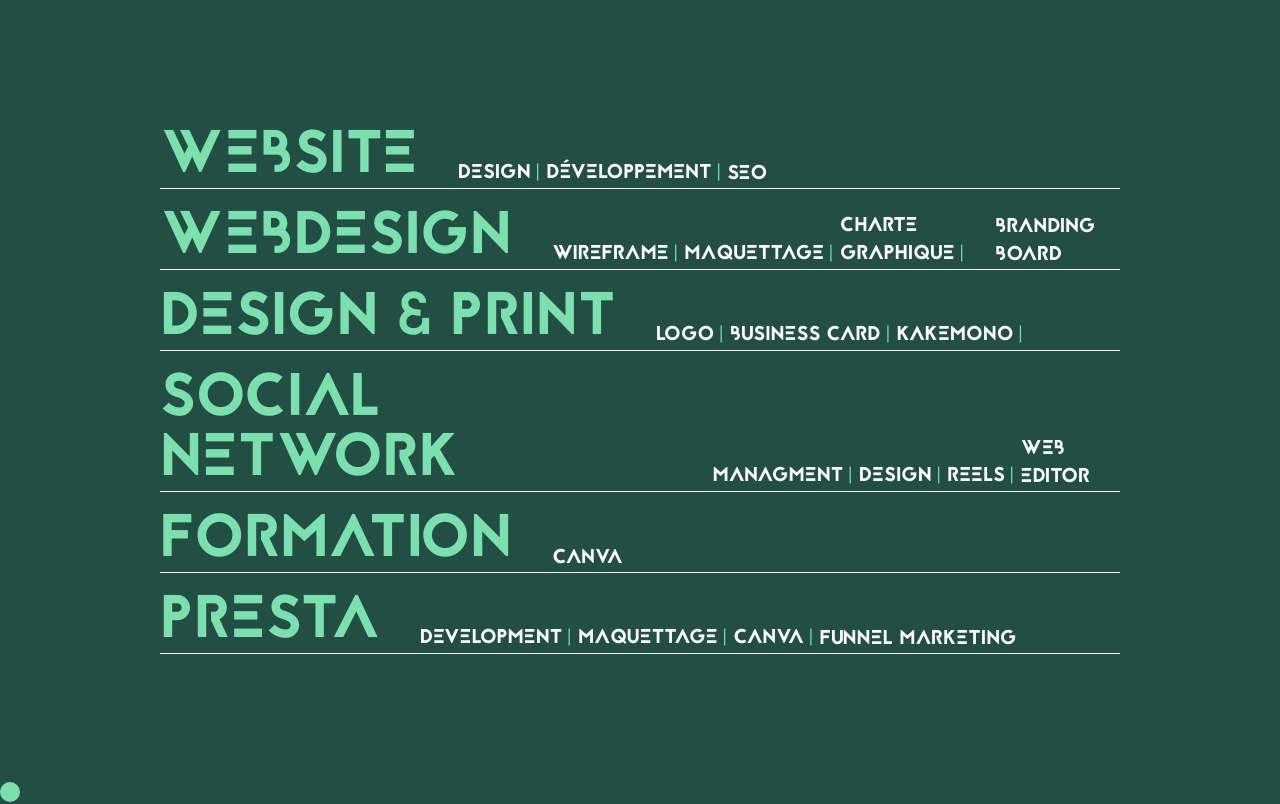
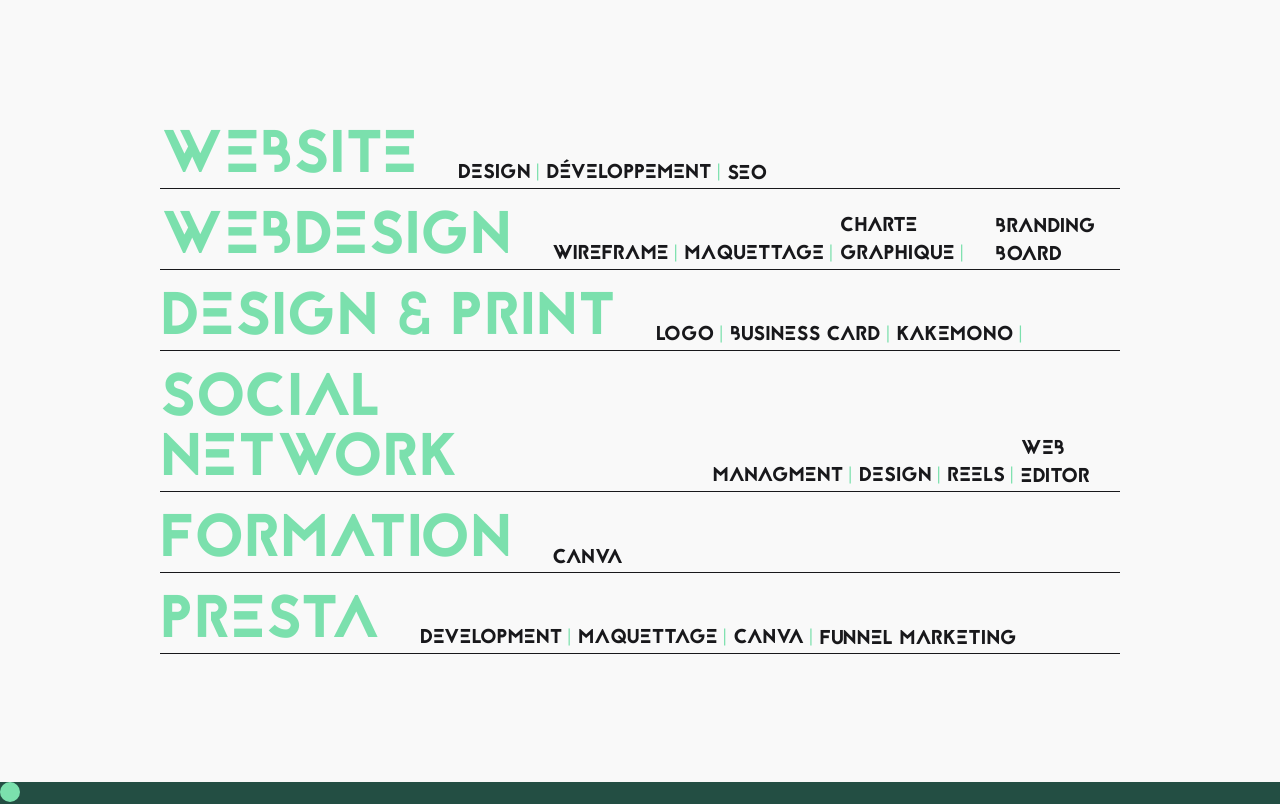
Before and after one commit to webcreatis/WC, a Next.js app: page / in a window 1280 px wide. Shown: the part 3660-4464 px from the top of the page. Built offline with nearby package versions, Linux system fonts and the light colour scheme.

Commit message:
WEBCREATIS > change style of services ans customers section

```diff
--- a/app/components/AnimatedLogos.jsx
+++ b/app/components/AnimatedLogos.jsx
@@ -26,6 +26,7 @@
 
     // Configuration de base
     const scene = new THREE.Scene();
+    scene.background = new THREE.Color(0x18181b); // Noir
     const camera = new THREE.PerspectiveCamera(
       75,
       clientWidth / clientHeight,
@@ -45,7 +46,7 @@
     camera.position.z = 5;
 
     // Lumières
-    const light = new THREE.AmbientLight(0xffffff, 0.5); // Lumière douce
+    const light = new THREE.AmbientLight(0x18181b, 1); // Lumière douce
     scene.add(light);
 
     // Loader pour les textures des logos
@@ -83,8 +84,9 @@
         color: 0xffffff,
         transparent: true, // Permet à la texture d'avoir des zones transparentes
         opacity: 1,
+        blending: THREE.NormalBlending,
       });
-      const geometry = new THREE.PlaneGeometry(1.4, 1.4); // Taille initiale des logos
+      const geometry = new THREE.PlaneGeometry(1.6, 1.6); // Taille initiale des logos
       const logo = new THREE.Mesh(geometry, material);
 
       // Position et mouvement aléatoires
@@ -198,6 +200,8 @@
         if (container) {
           container.removeChild(renderer.domElement);
           container.removeEventListener("click", onMouseClick);
+          container.removeEventListener("mousemove", onMouseMove);
+          container.removeEventListener("click", onClick);
         }
       }
     };
--- a/app/components/ServicesSection.tsx
+++ b/app/components/ServicesSection.tsx
@@ -61,17 +61,17 @@
   }, [cursorPosition]);
 
   return (
-    <section className="services w-full h-auto flex-col justify-start items-start">
+    <section className="w-full h-auto flex-col justify-start items-start bg-white">
       <div
         id="services-header"
         className="flex justify-center items-center pt-32 pb-32"
       >
         <Laptop color="#7BE0AD" size={36} />
         <h2>
-          <span className="text-white font-raleway italic text-6xl pr-3">
+          <span className="text-black font-raleway italic text-6xl pr-3">
             Our
           </span>
-          <span className="text-white text-5xl font-jaapokki font-bold uppercase">
+          <span className="text-black text-5xl font-jaapokki font-bold uppercase">
             Services
           </span>
         </h2>
@@ -79,118 +79,118 @@
       <div className="w-full h-auto pb-32">
         <ul className="w-3/4 m-auto">
           <li
-            className="flex w-full border-b-[1px] border-white mt-5 box"
+            className="flex w-full border-b-[1px] border-black mt-5 box"
             data-image={websitePics.src}
           >
             <h3 className="inline-block text-6xl font-jaapokki uppercase text-green">
               website
             </h3>
             <div className="flex justify-start items-end gap-1 ml-10">
-              <span className="font-jaapokki uppercase text-xl text-white after:content-['|'] after:ml-0.5 after:text-green">
+              <span className="font-jaapokki uppercase text-xl text-black after:content-['|'] after:ml-0.5 after:text-green">
                 design
               </span>
-              <span className="font-jaapokki uppercase text-xl text-white after:content-['|'] after:ml-0.5 after:text-green">
+              <span className="font-jaapokki uppercase text-xl text-black after:content-['|'] after:ml-0.5 after:text-green">
                 développement
               </span>
-              <span className="font-jaapokki uppercase text-xl text-white">
+              <span className="font-jaapokki uppercase text-xl text-black">
                 seo
               </span>
             </div>
           </li>
           <li
-            className="flex w-full border-b-[1px] border-white mt-5 box"
+            className="flex w-full border-b-[1px] border-black mt-5 box"
             data-image={brandingBoardPics.src}
           >
             <h3 className="inline-block text-6xl font-jaapokki uppercase text-green">
               webdesign
             </h3>
             <div className="flex justify-start items-end gap-1 ml-10">
-              <span className="font-jaapokki uppercase text-xl text-white after:content-['|'] after:ml-0.5 after:text-green">
+              <span className="font-jaapokki uppercase text-xl text-black after:content-['|'] after:ml-0.5 after:text-green">
                 wireframe
               </span>
-              <span className="font-jaapokki uppercase text-xl text-white after:content-['|'] after:ml-0.5 after:text-green">
+              <span className="font-jaapokki uppercase text-xl text-black after:content-['|'] after:ml-0.5 after:text-green">
                 maquettage
               </span>
-              <span className="font-jaapokki uppercase text-xl text-white after:content-['|'] after:ml-0.5 after:text-green">
+              <span className="font-jaapokki uppercase text-xl text-black after:content-['|'] after:ml-0.5 after:text-green">
                 charte graphique
               </span>
-              <span className="font-jaapokki uppercase text-xl text-white">
+              <span className="font-jaapokki uppercase text-xl text-black">
                 branding board
               </span>
             </div>
           </li>
           <li
-            className="flex w-full border-b-[1px] border-white mt-5 box"
+            className="flex w-full border-b-[1px] border-black mt-5 box"
             data-image={kakemonoPics.src}
           >
             <h3 className="inline-block text-6xl font-jaapokki uppercase text-green">
               design & print
             </h3>
             <div className="flex justify-start items-end gap-1 ml-10">
-              <span className="font-jaapokki uppercase text-xl text-white after:content-['|'] after:ml-0.5 after:text-green">
+              <span className="font-jaapokki uppercase text-xl text-black after:content-['|'] after:ml-0.5 after:text-green">
                 logo
               </span>
-              <span className="font-jaapokki uppercase text-xl text-white after:content-['|'] after:ml-0.5 after:text-green">
+              <span className="font-jaapokki uppercase text-xl text-black after:content-['|'] after:ml-0.5 after:text-green">
                 business card
               </span>
-              <span className="font-jaapokki uppercase text-xl text-white after:content-['|'] after:ml-0.5 after:text-green">
+              <span className="font-jaapokki uppercase text-xl text-black after:content-['|'] after:ml-0.5 after:text-green">
                 kakemono
               </span>
             </div>
           </li>
           <li
-            className="flex w-full border-b-[1px] border-white mt-5 box"
+            className="flex w-full border-b-[1px] border-black mt-5 box"
             data-image={socialNetworkPics.src}
           >
             <h3 className="inline-block text-6xl font-jaapokki uppercase text-green">
               social network
             </h3>
             <div className="flex justify-start items-end gap-1 ml-10">
-              <span className="font-jaapokki uppercase text-xl text-white after:content-['|'] after:ml-0.5 after:text-green">
+              <span className="font-jaapokki uppercase text-xl text-black after:content-['|'] after:ml-0.5 after:text-green">
                 managment
               </span>
-              <span className="font-jaapokki uppercase text-xl text-white after:content-['|'] after:ml-0.5 after:text-green">
+              <span className="font-jaapokki uppercase text-xl text-black after:content-['|'] after:ml-0.5 after:text-green">
                 design
               </span>
-              <span className="font-jaapokki uppercase text-xl text-white after:content-['|'] after:ml-0.5 after:text-green">
+              <span className="font-jaapokki uppercase text-xl text-black after:content-['|'] after:ml-0.5 after:text-green">
                 reels
               </span>
-              <span className="font-jaapokki uppercase text-xl text-white">
+              <span className="font-jaapokki uppercase text-xl text-black">
                 web editor
               </span>
             </div>
           </li>
           <li
-            className="flex w-full border-b-[1px] border-white mt-5 box"
+            className="flex w-full border-b-[1px] border-black mt-5 box"
             data-image={canvaPics.src}
           >
             <h3 className="inline-block text-6xl font-jaapokki uppercase text-green">
               formation
             </h3>
             <div className="flex justify-start items-end gap-1 ml-10">
-              <span className="font-jaapokki uppercase text-xl text-white">
+              <span className="font-jaapokki uppercase text-xl text-black">
                 canva
               </span>
             </div>
           </li>
           <li
-            className="flex w-full border-b-[1px] border-white mt-5 box"
+            className="flex w-full border-b-[1px] border-black mt-5 box"
             data-image={prestaPics.src}
           >
             <h3 className="inline-block text-6xl font-jaapokki uppercase text-green">
               presta
             </h3>
             <div className="flex justify-start items-end gap-1 ml-10">
-              <span className="font-jaapokki uppercase text-xl text-white after:content-['|'] after:ml-0.5 after:text-green">
+              <span className="font-jaapokki uppercase text-xl text-black after:content-['|'] after:ml-0.5 after:text-green">
                 development
               </span>
-              <span className="font-jaapokki uppercase text-xl text-white after:content-['|'] after:ml-0.5 after:text-green">
+              <span className="font-jaapokki uppercase text-xl text-black after:content-['|'] after:ml-0.5 after:text-green">
                 maquettage
               </span>
-              <span className="font-jaapokki uppercase text-xl text-white after:content-['|'] after:ml-0.5 after:text-green">
+              <span className="font-jaapokki uppercase text-xl text-black after:content-['|'] after:ml-0.5 after:text-green">
                 canva
               </span>
-              <span className="font-jaapokki uppercase text-xl text-white">
+              <span className="font-jaapokki uppercase text-xl text-black">
                 funnel marketing
               </span>
             </div>
```
